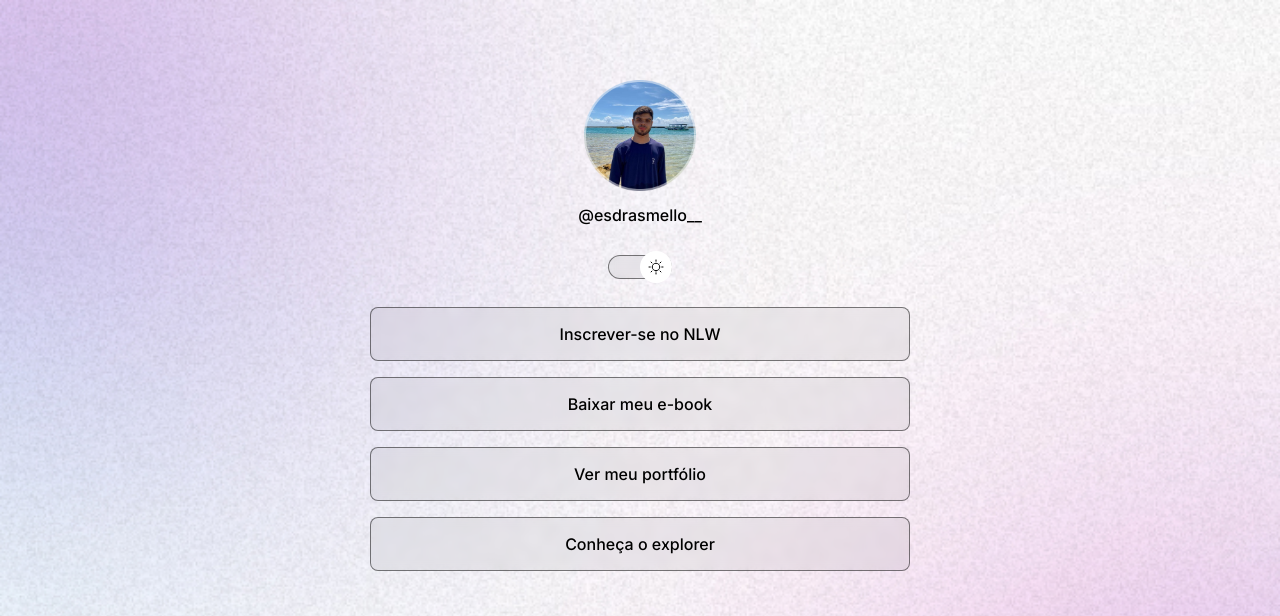
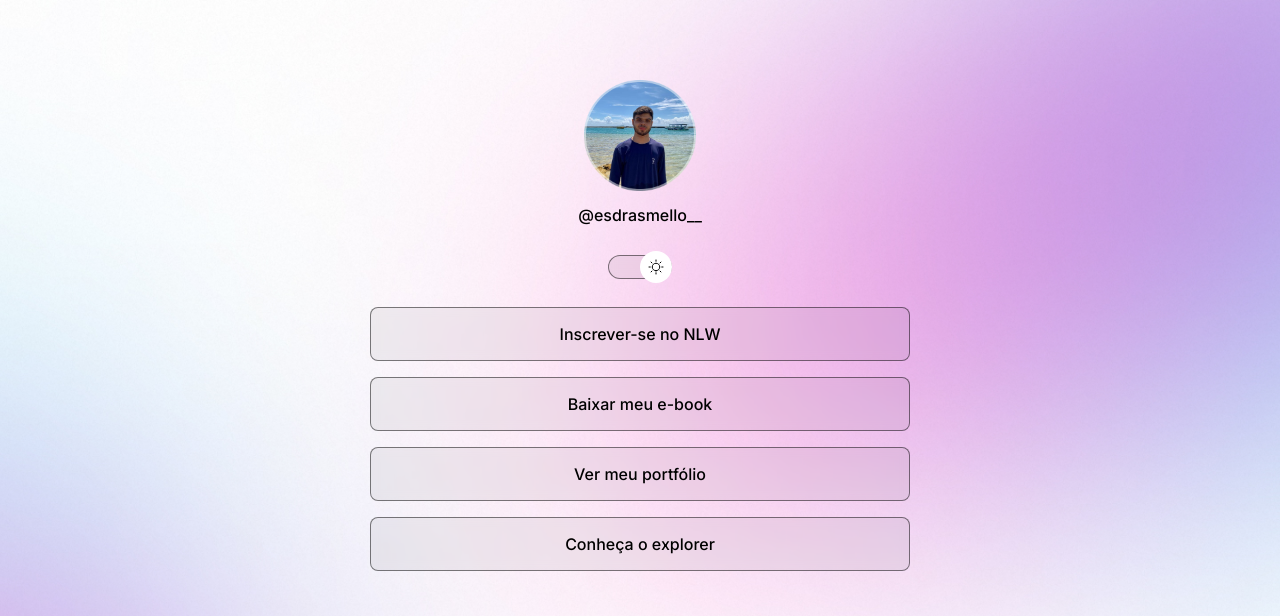
Before and after one commit to esdrasmello/projeto1, a plain HTML site: page index.html in a window 1280 px wide. Shown: the top 616 px of the page. Drawn offline with nearby package versions, Linux system fonts and the light colour scheme.

Commit message:
change background based on media queries

```diff
--- a/style.css
+++ b/style.css
@@ -26,6 +26,7 @@
 
 body {
   background: var(--bg-url) no-repeat top center/cover;
+  height: 100vh;
 }
 
 body * {
@@ -73,7 +74,7 @@ body * {
   top: 50%;
   left: 0;
   z-index: 1;
-  transform: translateY(-50%)
+  transform: translateY(-50%);
 }
 
 .light #switch button {
@@ -148,3 +149,14 @@ footer {
   text-align: center;
   font-size: 14px;
 }
+
+/* media queries */
+@media (min-width: 700px) {
+  :root {
+    --bg-url: url(./assets/bg-desktop.jpg);
+  }
+
+  .light {
+    --bg-url: url(./assets/bg-desktop-light.jpg);
+  }
+}
```
Also changed, not shown: assets/bg-desktop-light.jpg (added), assets/bg-desktop.jpg (added).
